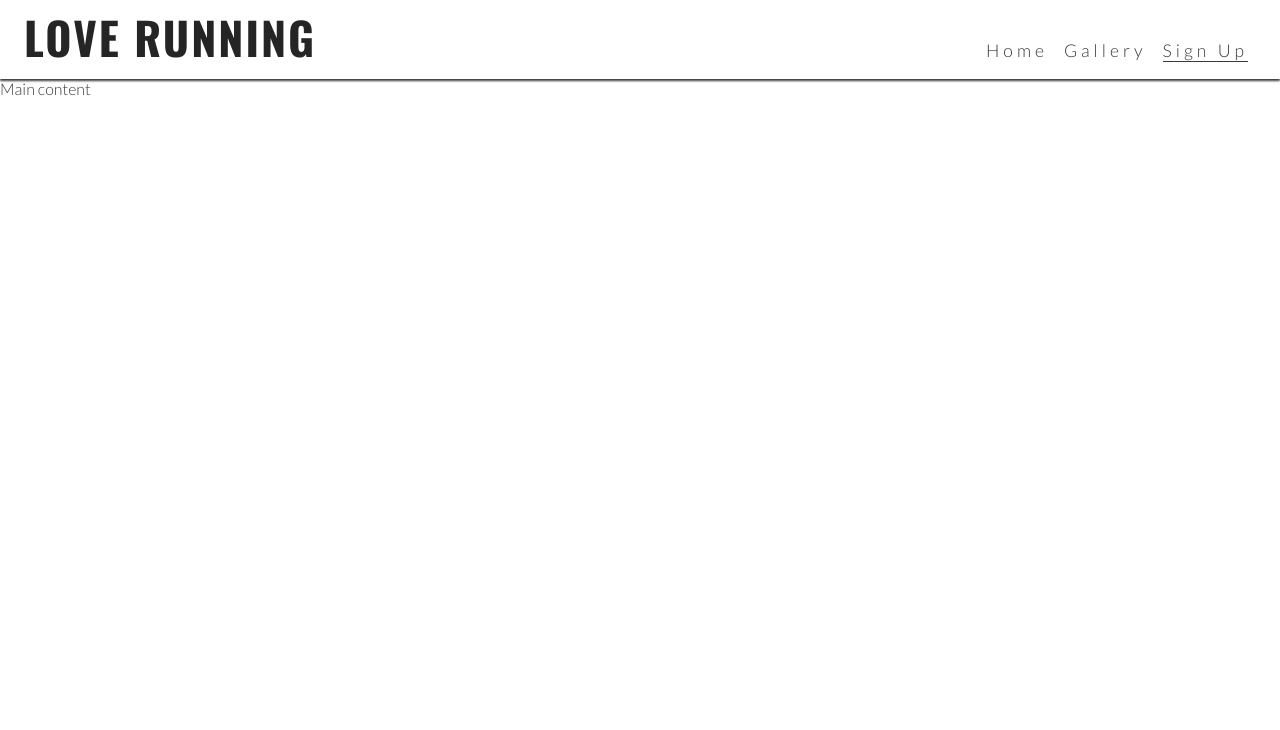
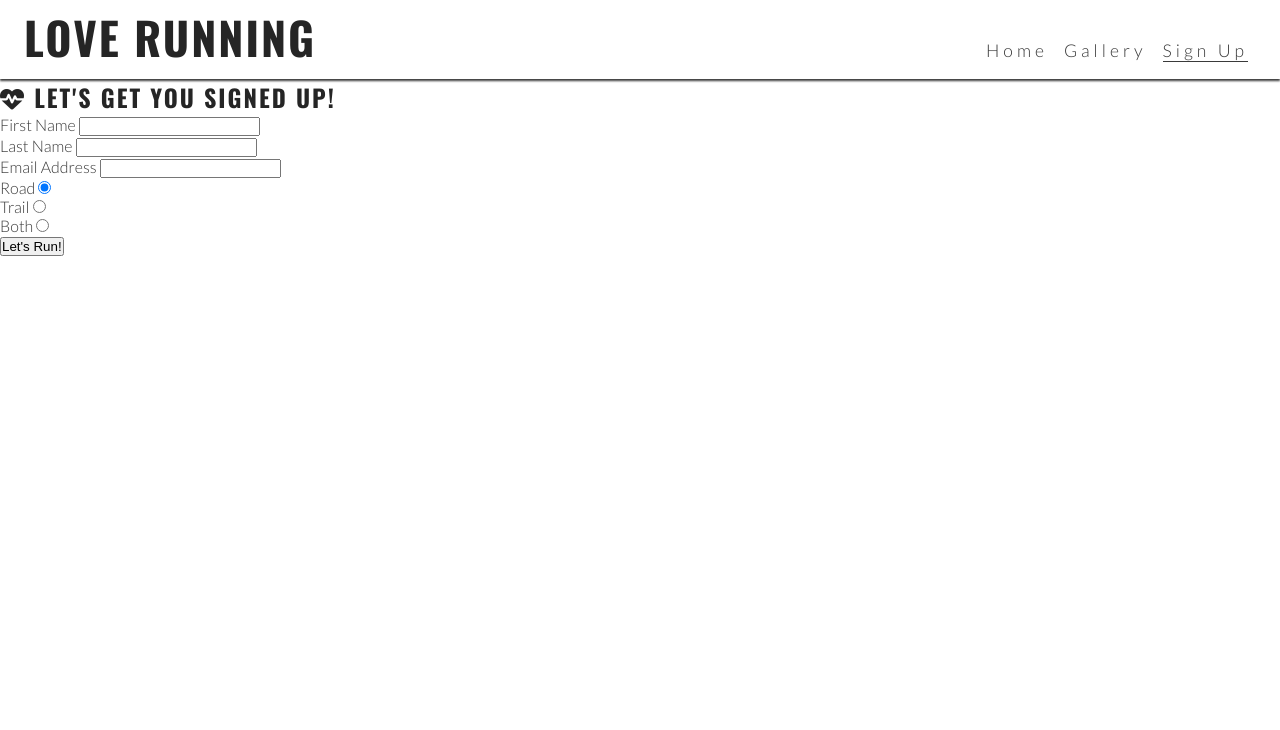
Before and after one commit to Viridi-Machina/love-running, a plain HTML site: page signup.html in a window 1280 px wide. Shown: the top 730 px of the page. Drawn offline with nearby package versions, Linux system fonts and the light colour scheme.

Commit message:
feat: add form to signup page

```diff
--- a/assets/css/style.css
+++ b/assets/css/style.css
@@ -216,6 +216,11 @@ main {
     color: #fafafa;
 }
 
+#radio-buttons {
+
+}
+
+
 /* Media query: large or landscape phones (576px and up) */
 @media screen and (min-width: 576px) {
     #photos {
--- a/signup.html
+++ b/signup.html
@@ -39,7 +39,39 @@
     </header>
 
     <!-- Main content -->
-    <main>Main content</main>
+    <main>
+        <section id="signup">
+            <form action="https://formdump.codeinstitute.net" id="signup-form" method="post">
+                <h2><i class="fa-solid fa-heart-pulse"></i> Let's get you signed up!</h2>
+                <label for="first_name">First Name</label>
+                <input type="text" name="first_name" class="text-input" id="f-name" required>
+                <br>
+                <label for="last_name">Last Name</label>
+                <input type="text" name="last_name" class="text-input" id="l-name" required>
+                <br>
+                <label for="email_address">Email Address</label>
+                <input type="email" name="email_address" class="text-input" id="email_address" required>
+                <br>
+                <div id="radio-buttons">
+                    <div>
+                        <label for="road">Road</label>
+                        <input type="radio" name="running_preference" id="road" value="road" required checked>
+                    </div>
+                    <div>
+                        <label for="trail">Trail</label>
+                        <input type="radio" name="running_preference" id="trail" value="trail" required>
+                    </div>
+                    <div>
+                        <label for="both">Both</label>
+                        <input type="radio" name="running_preference" id="both" value="both" required>
+                    </div>
+                </div>
+                <div>
+                    <input type="submit" value="Let's Run!" class="join-button" target="_blank" rel="noopener">
+                </div>
+            </form>
+        </section>
+    </main>
 
     <!-- Footer -->
     <footer>
```
